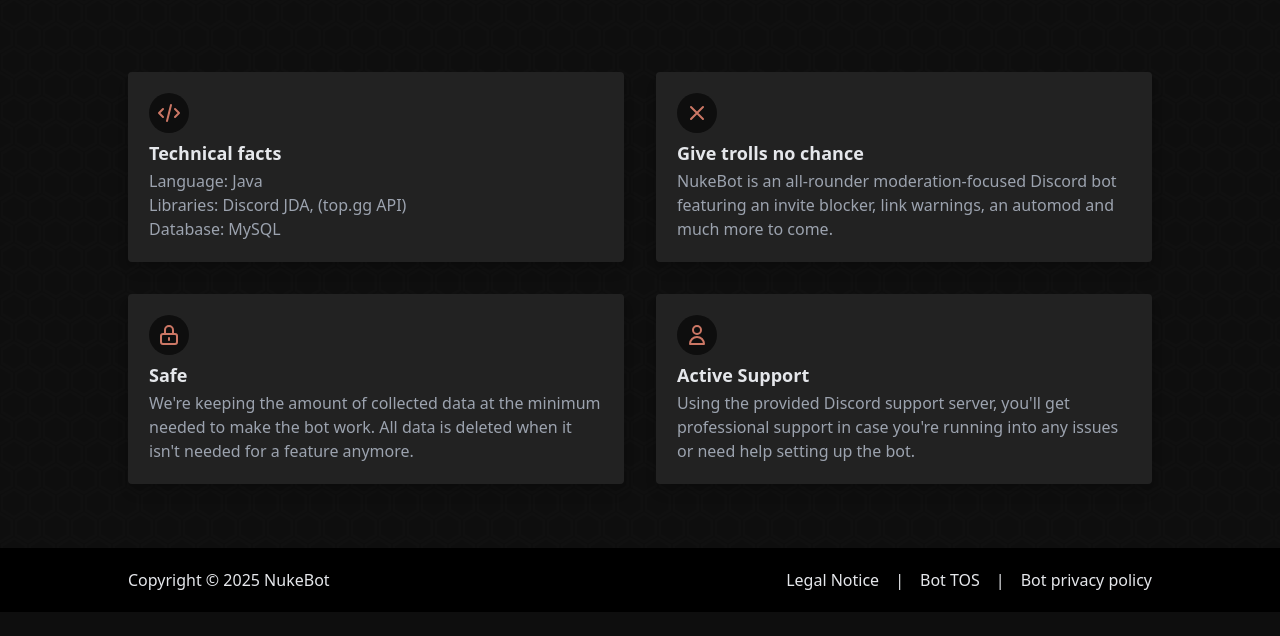
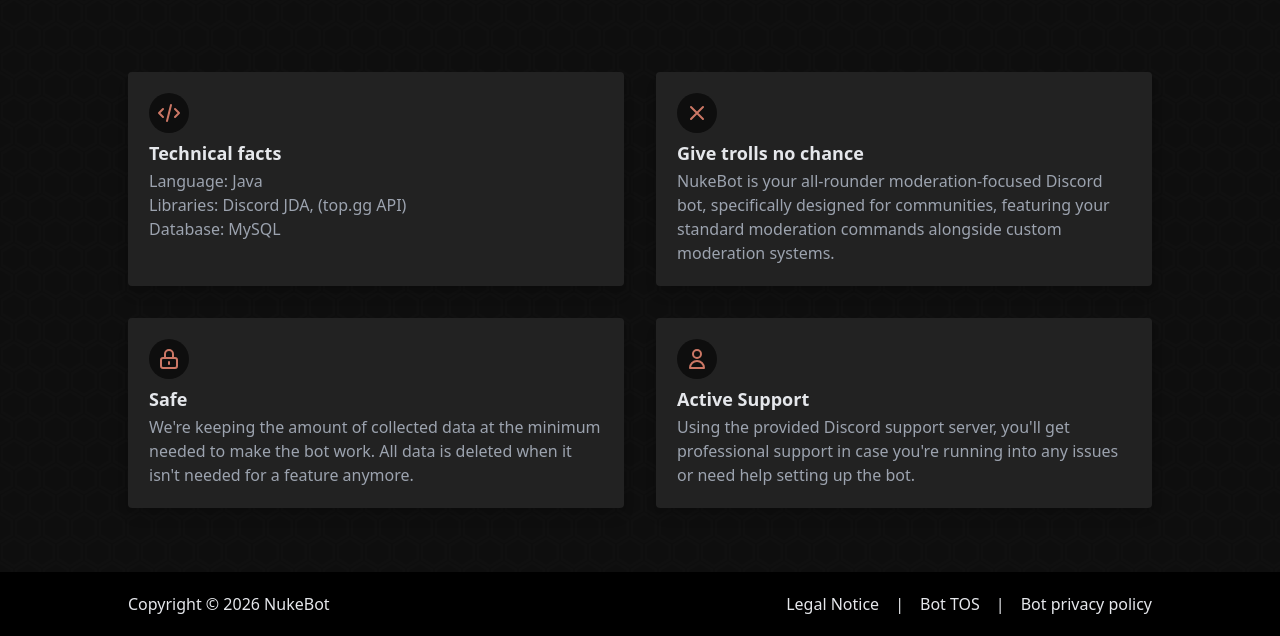
Before and after one commit to NukeBotWebsite/NukeBotWebsite.github.io, a website built with Vite: page index.html in a window 1280 px wide. Shown: the part 256-892 px from the top of the page. Before the commit the page ends 868 px from the top, so only its background shows below. Built offline with nearby package versions, Linux system fonts and the light colour scheme.

Commit message:
Update meta description and footer copyright year

```diff
--- a/index.html
+++ b/index.html
@@ -8,10 +8,10 @@
       <meta name="twitter:title" content="NukeBot | Home">
       <meta name="twitter:image" content="/img/icon.png">
       <meta name="viewport" content="width=device-width, initial-scale=1, minimum-scale=1">
-      <meta name="description" content="The official page of fabsch2003's NukeBot which is a custom Discord bot focusing on big-server moderation.">
+      <meta name="description" content="The official NukeBot website">
       <meta content="NukeBot | Home" property="og:title">
       <meta content="The cleaner channels solution" property="og:description">
-      <meta content="NukeBot by fabsch2003" property="og:site_name">
+      <meta content="NukeBot" property="og:site_name">
       <meta content="/img/icon.png" property='og:image'>
       <!--site meta tags-->
       <title>NukeBot | Home</title>
@@ -85,7 +85,7 @@
                         </div>
                         <div>
                            <p class="text-gray-200 font-semibold text-lg mb-0.5">Give trolls no chance</p>
-                           <p class="text-gray-400">NukeBot is an all-rounder moderation-focused Discord bot featuring an invite blocker, link warnings, an automod and much more to come.</p>
+                           <p class="text-gray-400">NukeBot is your all-rounder moderation-focused Discord bot, specifically designed for communities, featuring your standard moderation commands alongside custom moderation systems.</p>
                         </div>
                      </div>
                      <div class="bg-nuke-gray shadow-lg p-5 rounded border border-transparent hover:border-nuke-redorange">
@@ -115,7 +115,7 @@
          </main>
          <footer class="h-auto bg-black">
             <div class="mx-auto max-w-screen-lg py-5 flex text-center flex-col justify-between text-gray-200 px-4 sm:px-6 sm:flex-row md:px-8 xl:px-0">
-                <p>Copyright © 2025 NukeBot</p>
+                <p>Copyright © 2026 NukeBot</p>
                 <nav class="flex items-center mt-2 text-sm gap-4 text-gray-200 sm:text-base sm:mt-0 sm:flex-row">
                   <a href="/legal.html" class="hover:text-nuke-orange">Legal Notice</a>
                   <p>|</p>
```
